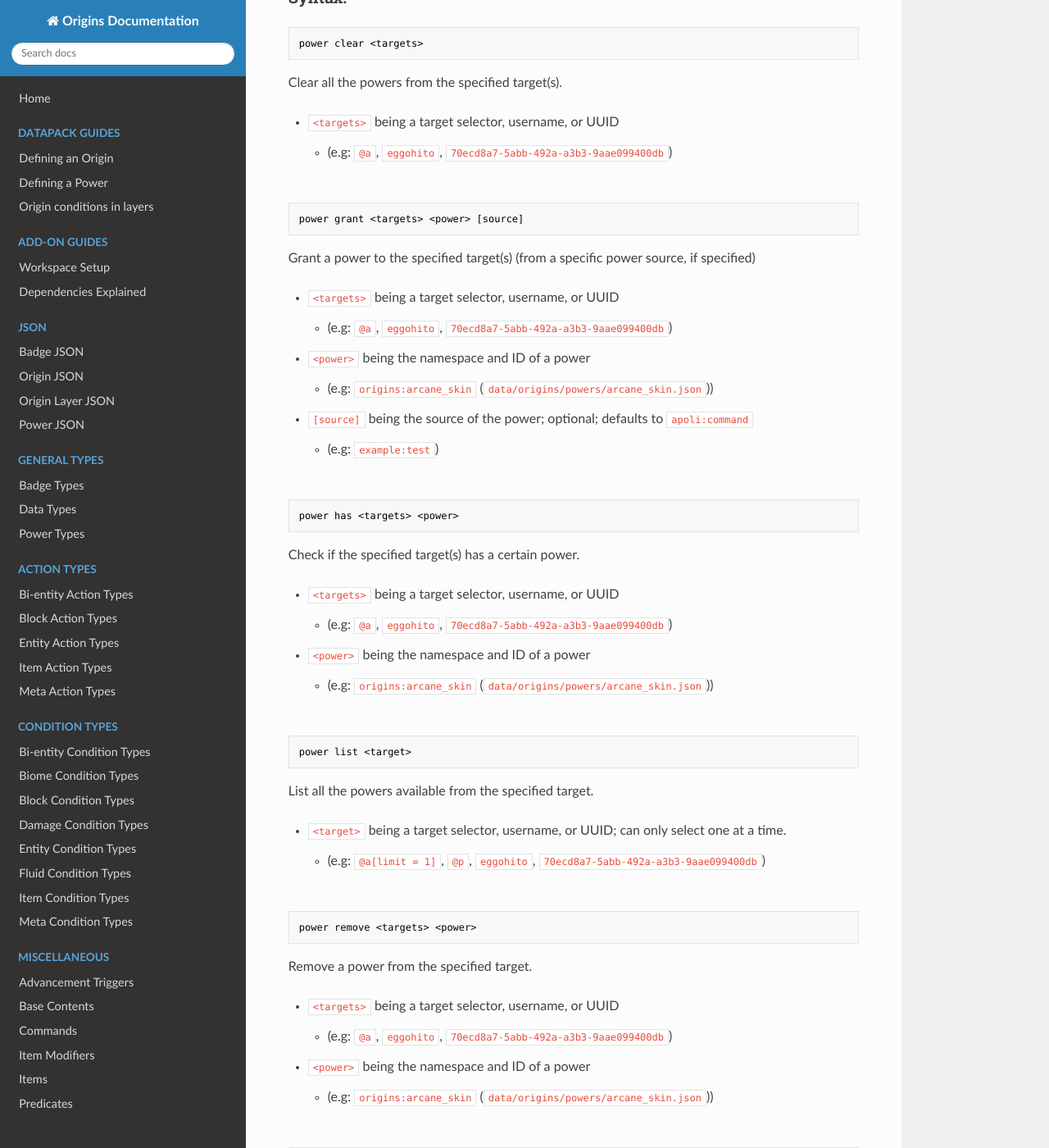
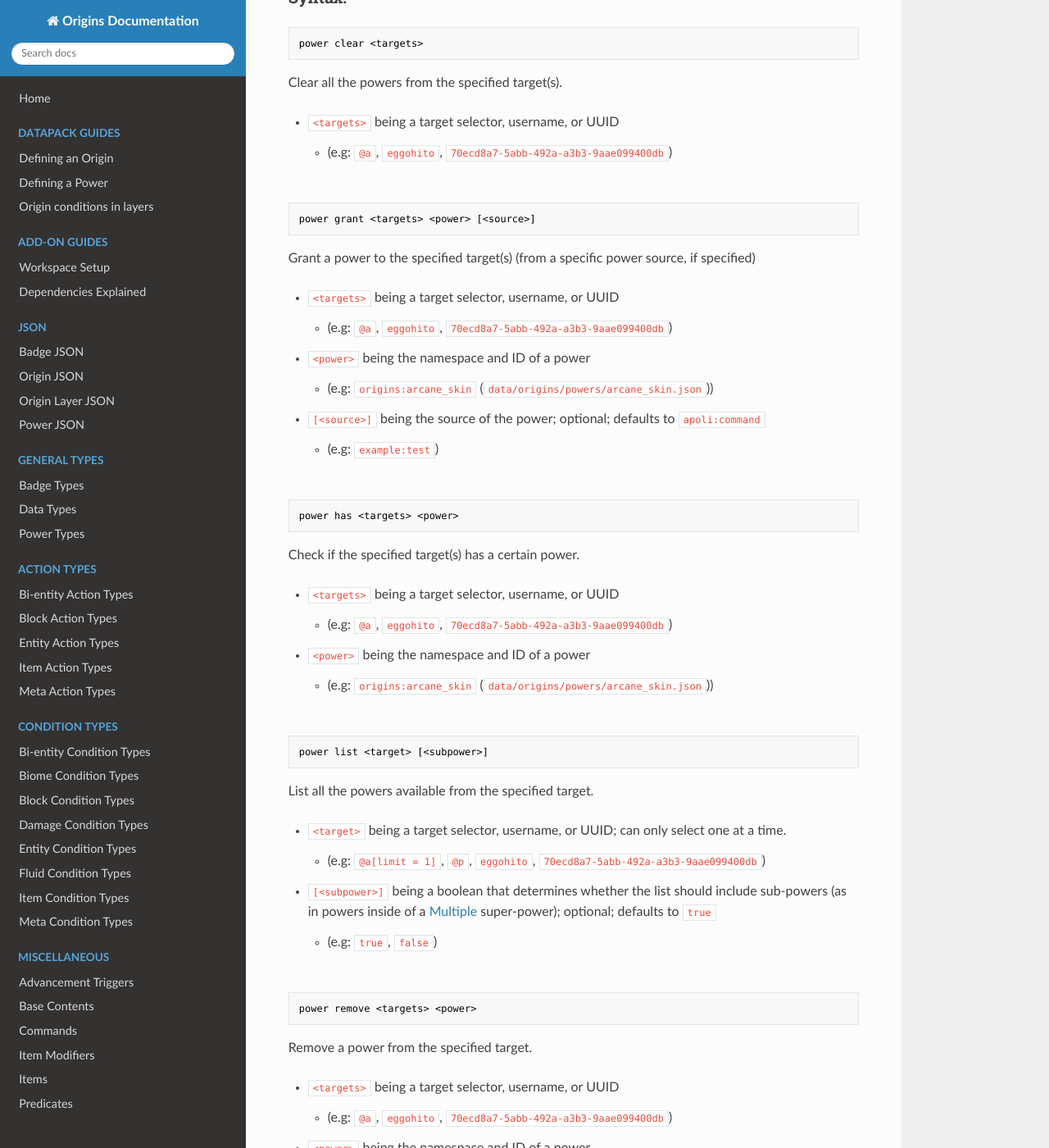
Before and after one commit to apace100/origins-docs, an MkDocs documentation site: the page built from docs/misc/commands/power.md, in a window 1280 px wide and 1400 px high, scrolled down 322 px. Shown: the whole window at 82% size. Built offline with MkDocs 1.6.1, drawn with Linux system fonts in a browser that asks for light colours; nearby versions of some CDN libraries; part of the change alters nothing that is shown; some of the changed text lies outside the part shown.

Commit message:
Update `power.md` (Commands)
- Re-add "arrow brackets" (whatever <these> are called), to conform to
Minecraft's autocompletion display
- Document `[<subpower>]` field from the `list` subcommand.

````diff
--- a/docs/misc/commands/power.md
+++ b/docs/misc/commands/power.md
@@ -21,7 +21,7 @@ Clear all the powers from the specified target(s).
 <br>
 
 ```mcfunction
-power grant <targets> <power> [source]
+power grant <targets> <power> [<source>]
 ```
 Grant a power to the specified target(s) (from a specific power source, if specified)
 <br>
@@ -32,7 +32,7 @@ Grant a power to the specified target(s) (from a specific power source, if speci
 * `<power>` being the namespace and ID of a power
     * (e.g: `origins:arcane_skin` (`data/origins/powers/arcane_skin.json`))
 
-* `[source]` being the source of the power; optional; defaults to `apoli:command`
+* `[<source>]` being the source of the power; optional; defaults to `apoli:command`
     * (e.g: `example:test`)
 <br>
 <br>
@@ -52,13 +52,16 @@ Check if the specified target(s) has a certain power.
 <br>
 
 ```mcfunction
-power list <target>
+power list <target> [<subpower>]
 ```
 List all the powers available from the specified target.
 <br>
 
 * `<target>` being a target selector, username, or UUID; can only select one at a time.
     * (e.g: `@a[limit = 1]`, `@p`, `eggohito`, `70ecd8a7-5abb-492a-a3b3-9aae099400db`)
+
+* `[<subpower>]` being a boolean that determines whether the list should include sub-powers (as in powers inside of a [Multiple](../../types/power_types/multiple.md) super-power); optional; defaults to `true`
+    * (e.g: `true`, `false`)
 <br>
 <br>
 
@@ -77,7 +80,7 @@ Remove a power from the specified target.
 <br>
 
 ```mcfunction
-power revoke <targets> <power> [source]
+power revoke <targets> <power> [<source>]
 ```
 Revoke a power from the specified target(s) (and from a specific power source, if specified.)
 <br>
@@ -88,7 +91,7 @@ Revoke a power from the specified target(s) (and from a specific power source, i
 * `<power>` being the namespace and ID of a power
     * (e.g: `origins:arcane_skin` (`data/origins/powers/arcane_skin.json`))
 
-* `[source]` being the source of the power, defaults to `apoli:command`
+* `[<source>]` being the source of the power, defaults to `apoli:command`
     * (e.g: `example:test`)
 <br>
 <br>
````
